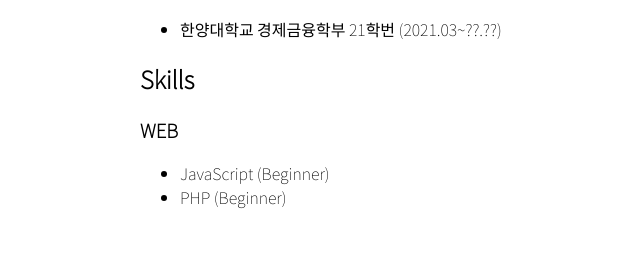
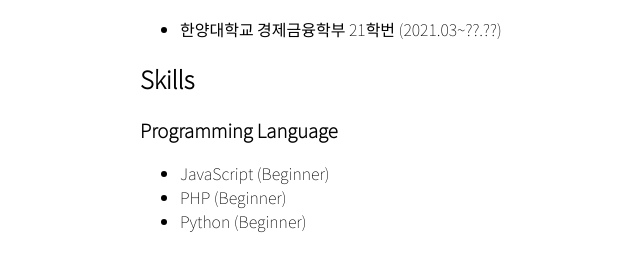
Before and after one commit to Lumia1108/Lumia1108.github.io, a plain HTML site: page index.html in a window 1280 px wide. Shown: the part 180-450 px from the top of the page, without its empty margins (40-680 px from the left). Drawn offline with Linux system fonts and the light colour scheme; some icons are missing.

Commit message:
다룰 수 있는 언어 수정

```diff
--- a/index.html
+++ b/index.html
@@ -31,10 +31,11 @@
 			<li>한양대학교 경제금융학부 21학번 (2021.03~??.??)</li>
 		</ul>
 		<h2>Skills</h2>
-		<h3>WEB</h3>
+		<h3>Programming Language</h3>
 		<ul>
 			<li>JavaScript (Beginner)</li>
 			<li>PHP (Beginner)</li>
+			<li>Python (Beginner)</li>
 		</ul>
 	</div>
 </body>
```
